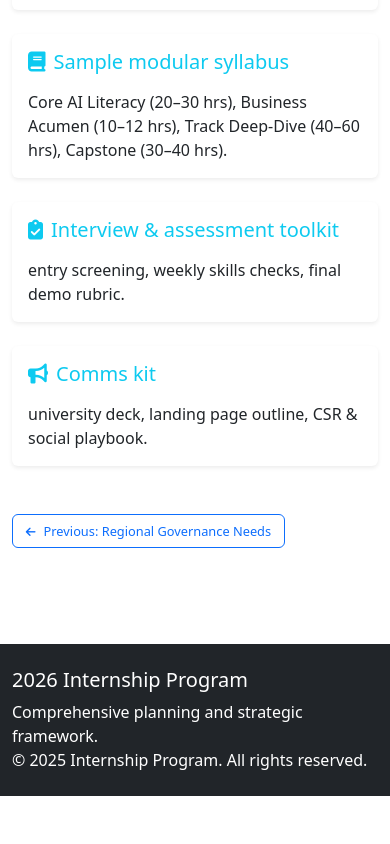
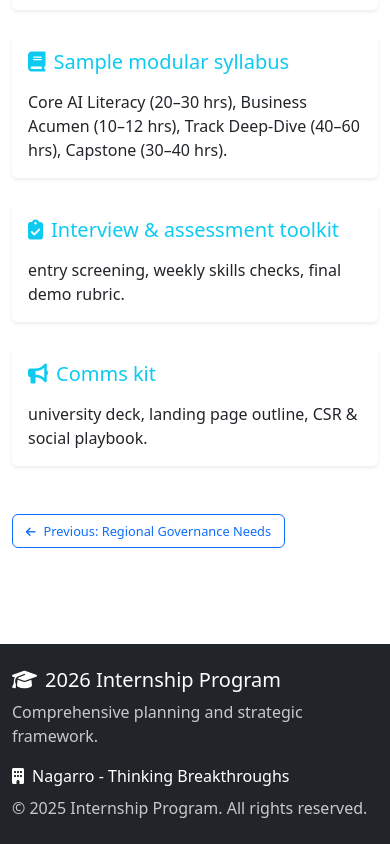
Before and after one commit to sabin-iliescu/2026-Internship-Program-Design, a plain HTML site: page appendices.html in a window 390 px wide. Shown: the part 578-1422 px from the top of the page. Before the commit the page ends 1374 px from the top, so only its background shows below. Drawn offline with nearby package versions, Linux system fonts and the light colour scheme.

Commit message:
📱 Improve footer mobile spacing and standardization
✅ Mobile UX Improvements:
- Added mb-3 mb-md-0 to first footer column for proper mobile spacing
- Prevents text overlap when columns stack on mobile devices
- Better visual separation between footer sections on small screens

✅ Footer Standardization:
- Unified all footers with consistent structure and content
- Added missing icons and Nagarro branding to all pages
- Consistent opacity and styling across all footer elements
- Enhanced content with 'Nagarro - Thinking Breakthroughs' tagline

🎯 Result: Professional, mobile-friendly footer experience across all pages

```diff
--- a/appendices.html
+++ b/appendices.html
@@ -152,12 +152,13 @@
     <footer class="bg-dark text-white py-4 mt-5">
         <div class="container">
             <div class="row">
-                <div class="col-md-6">
-                    <h5>2026 Internship Program</h5>
-                    <p class="mb-0">Comprehensive planning and strategic framework.</p>
+                <div class="col-md-6 mb-3 mb-md-0">
+                    <h5><i class="fas fa-graduation-cap me-2"></i>2026 Internship Program</h5>
+                    <p class="mb-0 opacity-75">Comprehensive planning and strategic framework.</p>
                 </div>
                 <div class="col-md-6 text-md-end">
-                    <p class="mb-0">&copy; 2025 Internship Program. All rights reserved.</p>
+                    <p class="mb-2"><i class="fas fa-building me-2"></i>Nagarro - Thinking Breakthroughs</p>
+                    <p class="mb-0 opacity-75">&copy; 2025 Internship Program. All rights reserved.</p>
                 </div>
             </div>
         </div>
```
Also changed, not shown: budget-considerations.html (+5 -4 lines), index.html (+1 -1 lines), objectives.html (+1 -1 lines), program-structure.html (+5 -4 lines), regional-governance.html (+5 -4 lines), timeline-decision-gates.html (+5 -4 lines).
